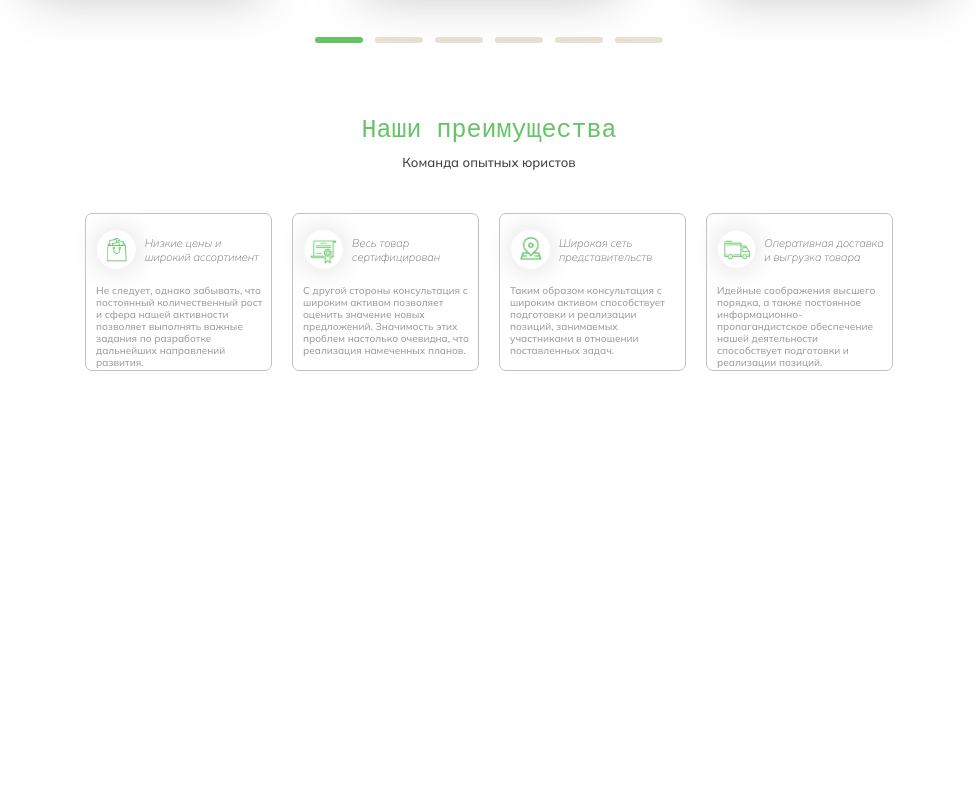
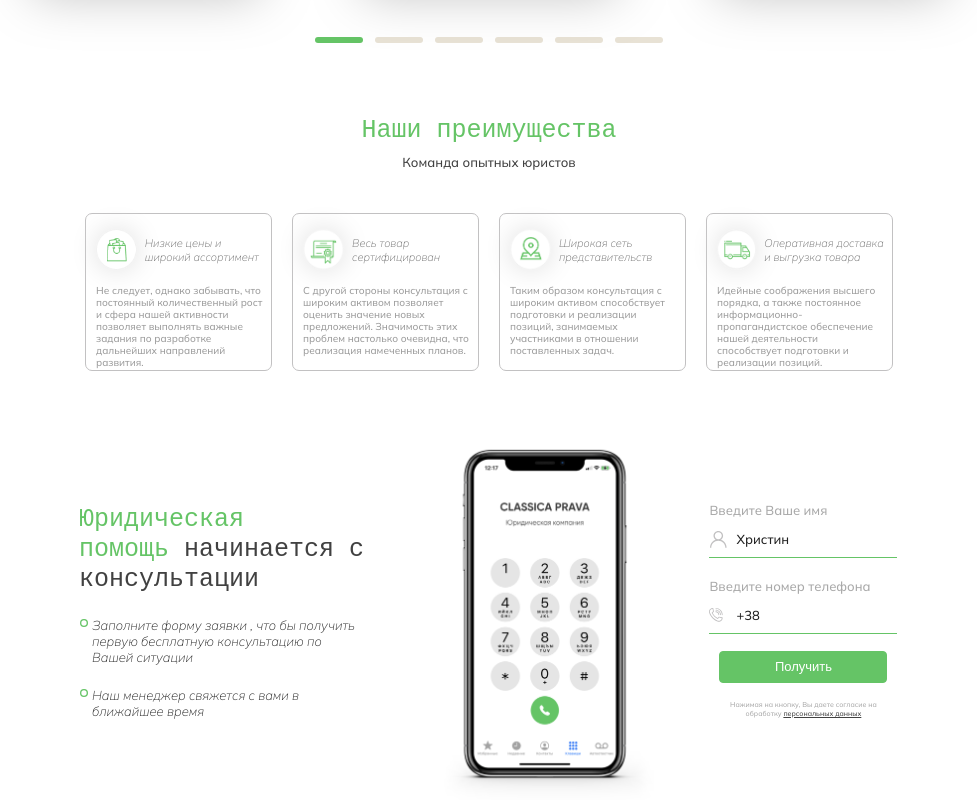
Before and after one commit to Cokogosychara/hw__gren, a plain HTML site: page index.html in a window 1280 px wide. Shown: the part 1369-2169 px from the top of the page, without its empty margins (151-1128 px from the left). Before the commit the page ends 1740 px from the top, so only its background shows below. Drawn offline with Linux system fonts and the light colour scheme.

Commit message:
Add egal assistance commit

```diff
--- /dev/null
+++ b/assets/css/legal-assistance.css
@@ -0,0 +1,528 @@
+.legal-assistance {
+    width: 320px;
+    margin: 39px auto 0 auto;
+    padding: 0 24px;
+}
+
+.legal-assistance__title-gren {
+    width: 236px;
+    color: var(--gren-color);
+    font-weight: 400;
+    font-size: 22px;
+    line-height: 26px;
+    font-family: 'Courier New', Courier, monospace;
+}
+
+.legal-assistance__title-dark {
+    color: var(--nav-color);
+    font-weight: 600;
+}
+
+.legal-assistance__paragraph {
+    position: relative;
+    margin: 16px 0 0 13px;
+    font-weight: 200;
+    font-style: italic;
+    font-size: 11px;
+    line-height: 14px;
+
+}
+
+.legal-assistance__paragraph::before {
+    content: "";
+    width: 8px;
+    height: 8px;
+    background-image: url(../icon/legal-assistance__paragraph-icon.svg);
+    position: absolute;
+    background-size: 100%;
+    background-repeat: no-repeat;
+    top: 2px;
+    left: -12px;
+}
+
+.legal-assistance__content-phone {
+    margin-top: 29px;
+}
+
+.legal-assistance__img-phone {
+    display: none;
+    width: 209px;
+    height: 299px;
+    background-image: url(../images/iPhone-X-Mockup\ 1.png);
+    background-size: 100%;
+    background-repeat: no-repeat;
+}
+
+.legal-assistance__registration {
+    width: 167px;
+    height: 188px;
+    position: relative;
+}
+
+
+.legal-assistance__registration::after {
+    content: "";
+    position: absolute;
+    width: 126px;
+    height: 224px;
+    margin-top: -10px;
+    background-image: url(../images/iPhone-X-Mockup\ 1.png);
+    background-size: cover;
+    background-repeat: no-repeat;
+    top: -22px;
+    right: -106px;
+}
+
+.legal-assistance__registration-name-title,
+.legal-assistance__registration-numbe-title {
+    color: #A9A9A9;
+    font-weight: 500;
+    font-size: 12px;
+    line-height: 15px;
+}
+
+.legal-assistance__registration-numbe-title {
+    margin-top: 19px;
+}
+
+.legal-assistance__registration-name-flex,
+.legal-assistance__registration-numbe-flex {
+    display: flex;
+    align-items: center;
+    padding:12px 0 9px 0;
+    border-bottom: 1px solid var(--gren-color);
+}
+
+.legal-assistance__registration-name-paragraph,
+.legal-assistance__registration-numbe-paragraph {
+    position: relative;
+    margin: 0 0 0 26px;
+    font-weight: 400;
+    font-size: 12px;
+    line-height: 15px;
+}
+
+.legal-assistance__registration-name-paragraph::after {
+    content: "";
+    width: 16px;
+    height: 16px;
+    background-image: url(../icon/legal-assistance__registration-name-icon.svg);
+    position: absolute;
+    background-size: 100%;
+    background-repeat: no-repeat;
+    top: 0;
+    left: -25px;
+}
+
+.legal-assistance__registration-numbe-paragraph::after {
+    content: "";
+    width: 15px;
+    height: 15px;
+    background-image: url(../icon/legal-assistance__registration-numbe-icon.svg);
+    position: absolute;
+    background-size: 90%;
+    background-repeat: no-repeat;
+    top: 0;
+    left: -26px;
+}
+
+.legal-assistance__registration-input-name,
+.legal-assistance__registration-input-numbe  {
+    margin-left: 5px;
+    border: none;
+    font-weight: 600;
+    font-size: 13px;
+    line-height: 16px;
+}
+
+.legal-assistance__registration-input-name {
+    width: 100%;
+}
+
+.legal-assistance__registration-input-numbe {
+    width: 100%;
+}
+
+.legal-assistance__registration-button {
+    width: 131px;
+    margin: 14px 18px 0 18px;
+    padding:7px 10px ;
+    border-radius:3px ;
+    color: var(--header-color);
+    background-color: var(--gren-color);
+    border: 1px solid var(--gren-color);
+    font-weight: 500;
+    font-size: 10px;
+    line-height: 12px;
+    text-align: center;
+}
+
+.legal-assistance__registration-button:hover {
+    color: var(--gren-color);
+    background-color: var(--header-color);
+    box-shadow: 0px 2px 8px rgba(0, 0, 0, 0.25);
+}
+
+.legal-assistance__registration-button-span {
+    display: none;
+}
+
+.legal-assistance__registration-info {
+    margin-top: 13px;
+    color: #A9A9A9;
+    font-weight: 500;
+    font-size: 7px;
+    line-height: 8px;
+    text-align: center;
+
+}
+
+.legal-assistance__registration-info-link {
+    color: var(--nav-color);
+    text-decoration:underline;
+
+}
+
+@media screen and (min-width:320px) {
+
+}
+@media screen and (min-width:768px) {
+    .legal-assistance {
+        width: 768px;
+        margin: 63px auto 0 auto;
+        padding: 0 28px;
+
+    }
+
+    .legal-assistance__title-gren {/* указал размер меньше поскольку не влазят блоки */
+        width: 270px;
+        font-size: 25px;
+        line-height: 30px;
+    }
+
+    .legal-assistance__title-dark {
+        font-weight: 400;
+    }
+
+    .legal-assistance__paragraph {
+        width: 270px;
+        margin: 22px 0 0 13px;
+        font-size: 13px;
+        line-height: 16px;
+    }
+
+    .legal-assistance__content {
+        display: inline-block;
+    }
+
+    .legal-assistance__content-phone {
+        display: inline-block;
+        margin: 0;
+    }
+
+    .legal-assistance__img-phone {
+        display: inline-block;
+        margin-bottom: -36px;
+    }
+
+    .legal-assistance__registration {
+        display: inline-block;
+        width: 188px;
+        height: 214px;
+        margin-left: 12px;
+    }
+
+    .legal-assistance__registration::after {
+        display: none;
+    }
+
+    .legal-assistance__registration-name-title,
+    .legal-assistance__registration-numbe-title {
+    font-size: 13px;
+    line-height: 16px;
+    }
+
+    .legal-assistance__registration-numbe-title {
+        margin-top: 20px;
+    }
+
+    .legal-assistance__registration-name-paragraph,
+    .legal-assistance__registration-numbe-paragraph {
+        margin: 0 0 0 27px;
+        font-size: 13px;
+        line-height: 16px;
+    }
+
+    .legal-assistance__registration-name-paragraph::after {
+        width: 17px;
+        height: 17px;
+        left: -26px;
+    }
+
+    .legal-assistance__registration-numbe-paragraph::after {
+        width: 16px;
+        height: 16px;
+        left: -27px;
+    }
+
+    .legal-assistance__registration-button {
+        width: 168px;
+        margin: 17px 10px 0 10px;
+        padding:7px 12px ;
+        border-radius:4px ;
+        font-size: 13px;
+        line-height: 16px;
+        text-align: center;
+    }
+
+    .legal-assistance__registration-info {
+        width: 173px;
+        margin: 17px auto 0 auto;
+        line-height: 9px;
+        text-align: center;
+
+    }
+
+}
+
+@media screen and (min-width:1024px) {
+    .legal-assistance {
+        width: 1024px;
+        margin: 55px auto 0 auto ;
+        padding: 0 102px;
+    }
+
+    .legal-assistance__content {
+        width: 329px;
+    }
+
+    .legal-assistance__title-gren {
+        width: inherit;
+    }
+
+    .legal-assistance__img-phone {
+        width: 255px;
+        height: 374px;
+        margin: 0 0 -84px 9px;
+    }
+
+    .legal-assistance__registration {
+        margin-left: 29px;
+    }
+
+}
+
+@media screen and (min-width:1336px) {
+    .legal-assistance {
+        width: 1336px;
+        margin: 0 auto 0 auto;
+        padding: 0 84px;
+
+    }
+
+    .legal-assistance__content {
+        width: 465px;
+    }
+
+    .legal-assistance__title-gren {
+        font-size: 35px;
+        line-height: 42px;
+    }
+
+    .legal-assistance__title-dark {
+        line-height: 41px;
+    }
+
+    .legal-assistance__paragraph {
+        width: 410px;
+        margin: 28px 0 0 28px;
+        font-size: 18px;
+        line-height: 23px;
+    }
+
+    .legal-assistance__paragraph::before {
+        width: 12px;
+        height: 12px;
+        top: 2px;
+        left: -28px;
+    }
+
+    .legal-assistance__img-phone {
+        width: 361px;
+        height: 529px;
+        margin: 86px 42px -116px 14px;
+    }
+
+    .legal-assistance__registration {
+        width: 266px;
+        height: 304px;
+        margin-left: 0;
+    }
+
+    .legal-assistance__registration-name-title,
+    .legal-assistance__registration-numbe-title {
+        font-size: 18px;
+        line-height: 23px;
+    }
+
+    .legal-assistance__registration-numbe-title {
+        margin-top: 29px;
+    }
+
+    .legal-assistance__registration-name-paragraph,
+    .legal-assistance__registration-numbe-paragraph {
+        margin: 0 0 0 34px;
+        font-size: 18px;
+        line-height: 23px;
+        border-bottom: 2px;
+    }
+
+    .legal-assistance__registration-name-paragraph::after {
+        width: 24px;
+        height: 24px;
+        top: -1px;
+        left: -33px;
+    }
+
+    .legal-assistance__registration-numbe-paragraph::after {
+        width: 22px;
+        height: 22px;
+        left: -33px;
+    }
+
+    .legal-assistance__registration-input-name,
+    .legal-assistance__registration-input-numbe {
+        font-size: 18px;
+        line-height: 23px;
+    }
+
+    .legal-assistance__registration-button {
+        width: 237px;
+        margin: 17px 14px 0 14px;
+        padding:9px 11px ;
+        border-radius:5px ;
+        font-size: 18px;
+        line-height: 23px;
+    }
+
+    .legal-assistance__registration-button-span {
+        display: inline-block;
+    }
+
+    .legal-assistance__registration-info {
+        width: 244px;
+        margin: 24px auto 0 auto;
+        font-size: 10px;
+        line-height: 13px;
+    }
+
+}
+
+@media screen and (min-width:1920px) {
+
+    .legal-assistance {
+        width: 1920px;
+        padding: 0 126px;
+
+    }
+
+    .legal-assistance__content {
+        width: 661px;
+    }
+
+    .legal-assistance__title-gren {
+        font-size: 50px;
+        line-height: 60px;
+    }
+
+    .legal-assistance__title-dark {
+        line-height: 59px;
+    }
+
+    .legal-assistance__paragraph {
+        width: 583px;
+        margin: 28px 0 0 33px;
+        font-size: 26px;
+        line-height: 32px;
+    }
+
+    .legal-assistance__paragraph::before {
+        width: 17px;
+        height: 17px;
+        top: 5px;
+        left: -33px;
+    }
+
+    .legal-assistance__img-phone {
+        width: 513px;
+        height: 752px;
+        margin: 122px 59px -206px 20px;
+    }
+
+    .legal-assistance__registration {
+        width: 405px;
+        height: 430px;
+    }
+
+    .legal-assistance__registration-name-title,
+    .legal-assistance__registration-numbe-title {
+        font-size: 26px;
+        line-height: 32px;
+    }
+
+    .legal-assistance__registration-numbe-title {
+        margin-top: 41px;
+    }
+
+    .legal-assistance__registration-name-paragraph,
+    .legal-assistance__registration-numbe-paragraph {
+        margin: 0 0 0 60px;
+        font-size: 26px;
+        line-height: 32px;
+    }
+
+    .legal-assistance__registration-name-paragraph::after {
+        width: 34px;
+        height: 34px;
+        left: -60px;
+    }
+
+    .legal-assistance__registration-numbe-paragraph::after {
+        width: 32px;
+        height: 32px;
+        left: -60px;
+    }
+
+    .legal-assistance__registration-name-flex,
+    .legal-assistance__registration-numbe-flex {
+        padding:29px 0 18px 0;
+        border-bottom: 3px solid var(--gren-color);
+    }
+
+    .legal-assistance__registration-input-name,
+    .legal-assistance__registration-input-numbe {
+        font-size: 26px;
+        line-height: 32px;
+    }
+
+    .legal-assistance__registration-button {
+        width: 337px;
+        margin: 34px 34px 0 34px;
+        padding:15px 24px;
+        border-radius:7px ;
+        font-size: 26px;
+        line-height: 32px;
+    }
+
+    .legal-assistance__registration-button-span {
+        display: none;
+    }
+
+    .legal-assistance__registration-info {
+        width: 347px;
+        margin: 34px auto 0 auto;
+        font-size: 14px;
+        line-height: 18px;
+    }
+
+}
--- a/index.html
+++ b/index.html
@@ -22,6 +22,7 @@
     <link rel="stylesheet" href="./assets/css/business-lawyers.css">
     <link rel="stylesheet" href="./assets/css/services-provided.css">
     <link rel="stylesheet" href="./assets/css/our-advantages.css">
+    <link rel="stylesheet" href="./assets/css/legal-assistance.css">
 
 </head>
 <body>
@@ -196,14 +197,35 @@
                 </div>
             </div>
         </div>
-
-
     </div>
-
-
-
-
-
-
+    <!-- юридическая помощь -->
+    <div class="legal-assistance">
+        <div class="legal-assistance__content">
+            <h2 class="legal-assistance__title-gren">Юридическая <br> помощь <span class="legal-assistance__title-dark">начинается с консультации</span></h2>
+            <p class="legal-assistance__paragraph font-Mulish">Заполните форму заявки , что бы получить первую бесплатную консультацию по Вашей ситуации</p>
+            <p class="legal-assistance__paragraph font-Mulish">Наш менеджер свяжется с вами в ближайшее время </p>
+        </div>
+        <div class="legal-assistance__content-phone">
+            <div class="legal-assistance__img-phone"></div>
+            <form class="legal-assistance__registration">
+                <h2 class="legal-assistance__registration-name-title font-Mulish">Введите Ваше имя</h2>
+                <div class="legal-assistance__registration-name-flex">
+                    <p class="legal-assistance__registration-name-paragraph font-Mulish">Христин</p>
+                    <input class="legal-assistance__registration-input-name font-Mulish"
+                           type="text" >
+                </div>
+                <h2 class="legal-assistance__registration-numbe-title font-Mulish">Введите номер телефона</h2>
+                <div class="legal-assistance__registration-numbe-flex">
+                    <p class="legal-assistance__registration-numbe-paragraph font-Mulish">+38</p>
+                    <input class="legal-assistance__registration-input-numbe font-Mulish"
+                           type="numbe" >
+                </div>
+                <button class="legal-assistance__registration-button overflow">Получить <span class="legal-assistance__registration-button-span">консультацию</span></button>
+                <p class="legal-assistance__registration-info font-Mulish">Нажимая на кнопку, Вы даете согласие на обработку
+                    <a href="#" class="legal-assistance__registration-info-link">персональных данных</a>
+                </p>
+            </form>
+        </div>
+    </div>
 </body>
 </html>
```
Also changed, not shown: assets/css/our-advantages.css (+9 -0 lines), assets/icon/legal-assistance__paragraph-icon.svg (added), assets/icon/legal-assistance__registration-name-icon.svg (added), assets/icon/legal-assistance__registration-numbe-icon.svg (added), assets/images/iPhone-X-Mockup 1.png (added). Lines whose indentation alone changed are shown as unchanged.
